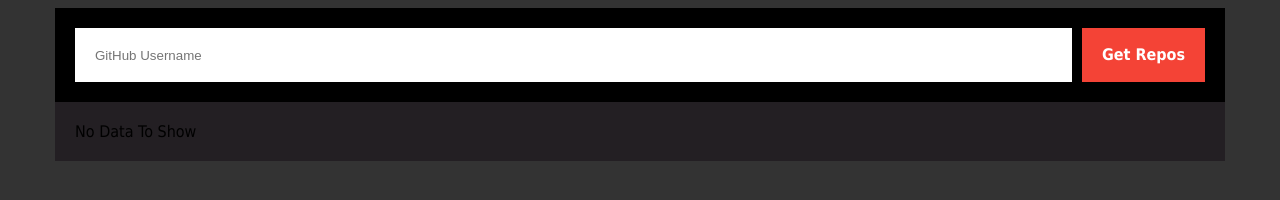
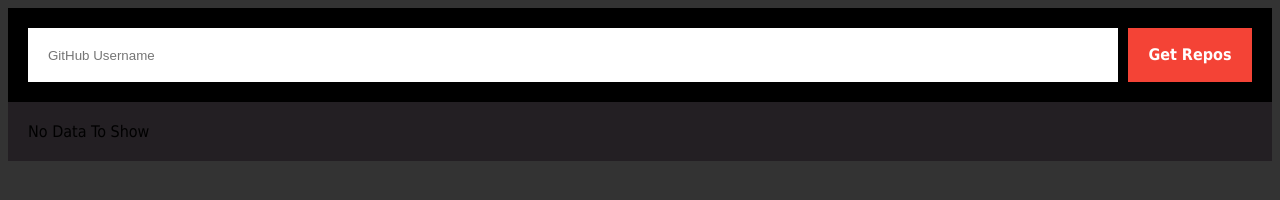
Before and after one commit to BabaVoos/Fetch-GitHub-Repos, a plain HTML site: page index.html in a window 1280 px wide. Drawn offline with Linux system fonts and the light colour scheme.

Commit message:
Update style.css

```diff
--- a/style.css
+++ b/style.css
@@ -8,24 +8,24 @@ body {
 }
 
 .repos-container {
-    width: 600px;
+
     margin: auto;
 }
 /* Small */
 @media (min-width: 768px) {
-    .repos-container {
+    .repos-comtainer {
         width: 750px;
     }
 }
 /* Medium */
 @media (min-width: 992px) {
-    .repos-container {
+    .repos-comtainer {
         width: 970px;
     }
 }
 /* Large*/
 @media (min-width: 1200px) {
-    .repos-container {
+    .repos-comtainer {
         width: 1170px;
     }
 }
```
